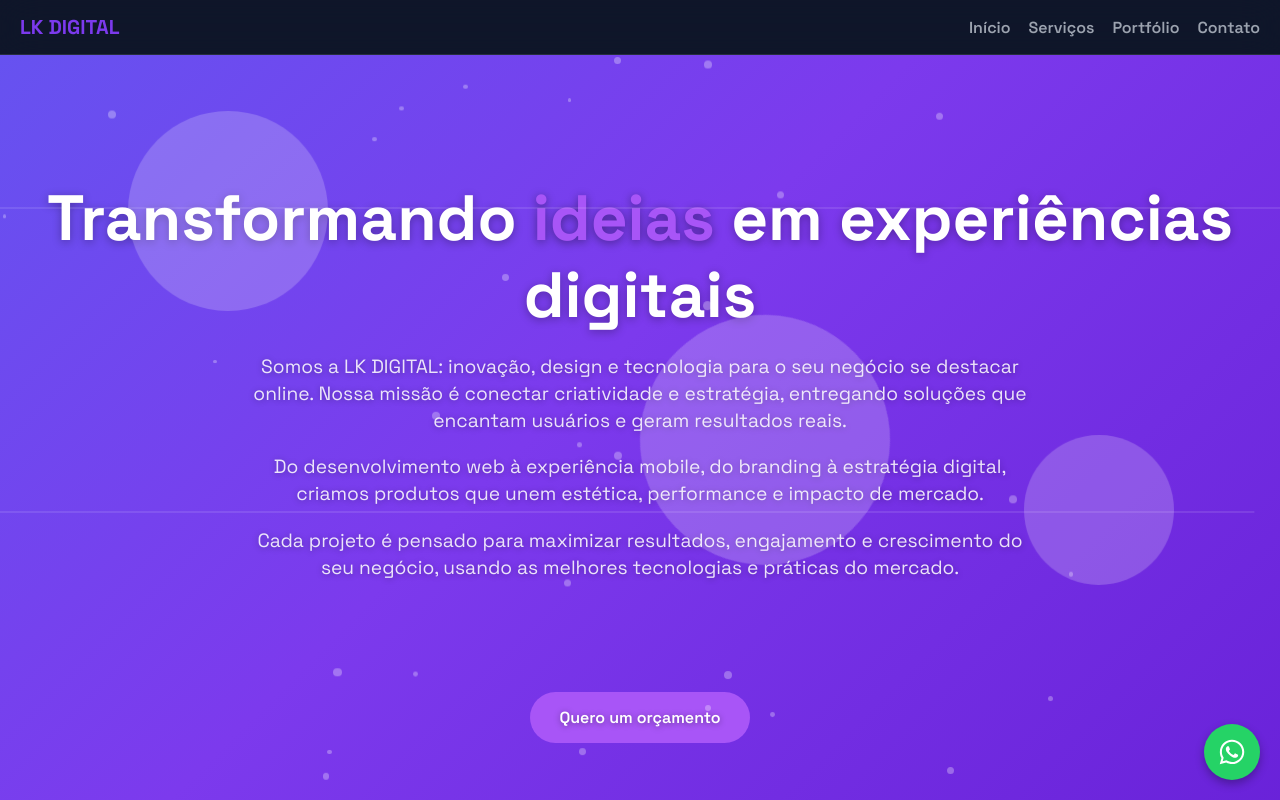
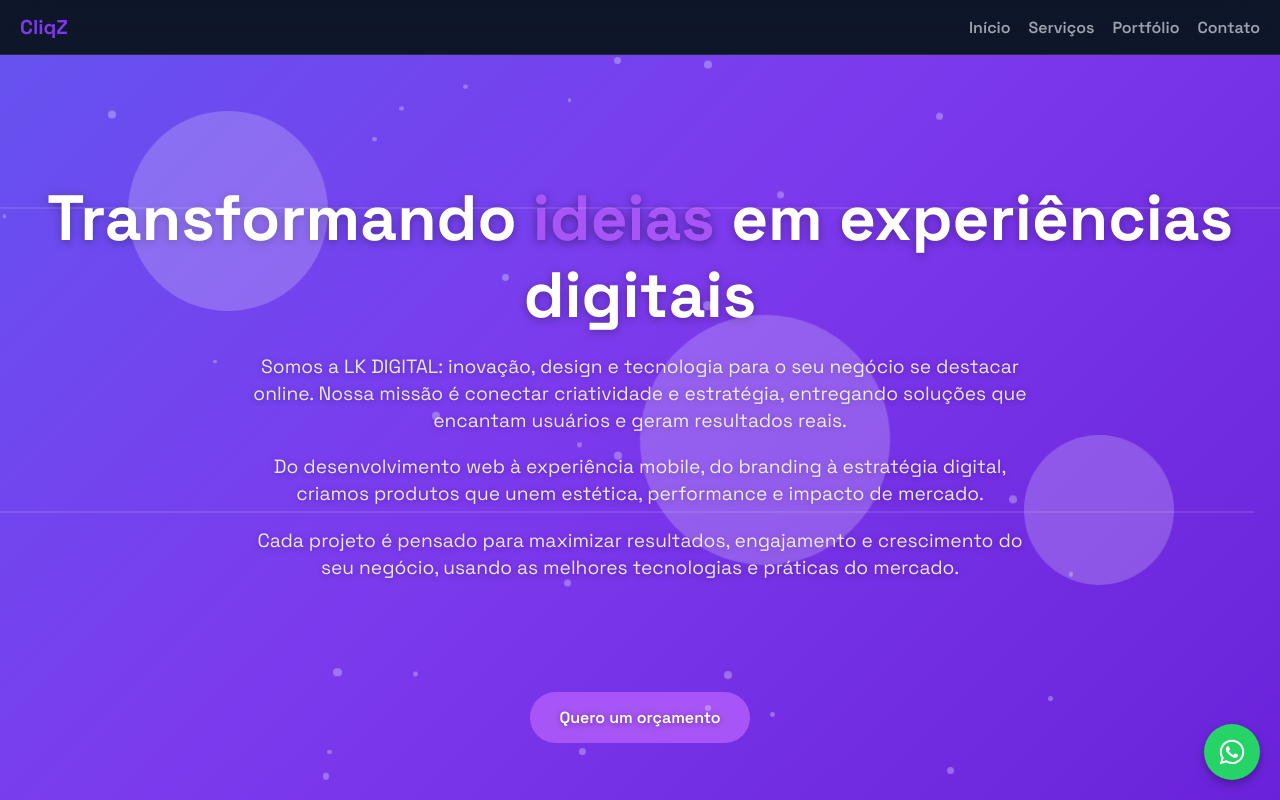
Before and after one commit to vLecaBR/CliqZ, a React (Vite) app: page / in a window 1280 px wide. Shown: the top 800 px of the page. Built offline with nearby package versions, Linux system fonts and the light colour scheme.

Commit message:
alterando para cliqz

```diff
--- a/index.html
+++ b/index.html
@@ -5,7 +5,7 @@
     <link rel="icon" type="image/svg+xml" href="/vite.svg" />
     <meta name="viewport" content="width=device-width, initial-scale=1.0" />
     <link href="https://fonts.googleapis.com/css2?family=Space+Grotesk:wght@400;500;600;700&display=swap" rel="stylesheet">
-    <title>LK Digital</title>
+    <title>CliqZ</title>
   </head>
   <body>
     <div id="root"></div>
--- a/src/components/Header/Header.jsx
+++ b/src/components/Header/Header.jsx
@@ -15,7 +15,7 @@ export default function Header() {
 
   return (
     <Bar>
-      <Logo to="/">LK DIGITAL</Logo>
+      <Logo to="/">CliqZ</Logo>
       <Nav $open={open}>
         {links.map((l) => (
           <NavLink key={l.to} to={l.to} onClick={() => setOpen(false)}>
```
